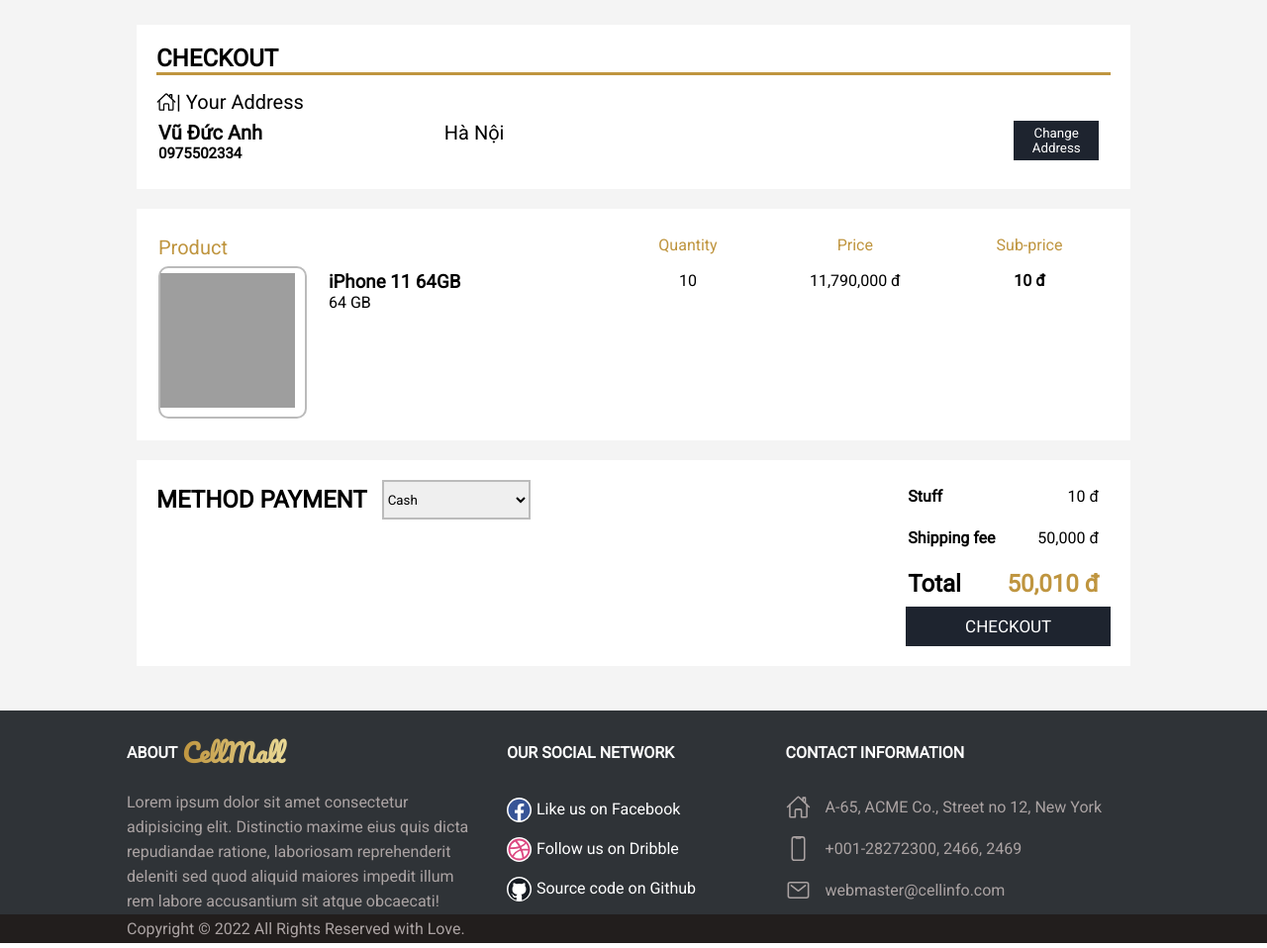
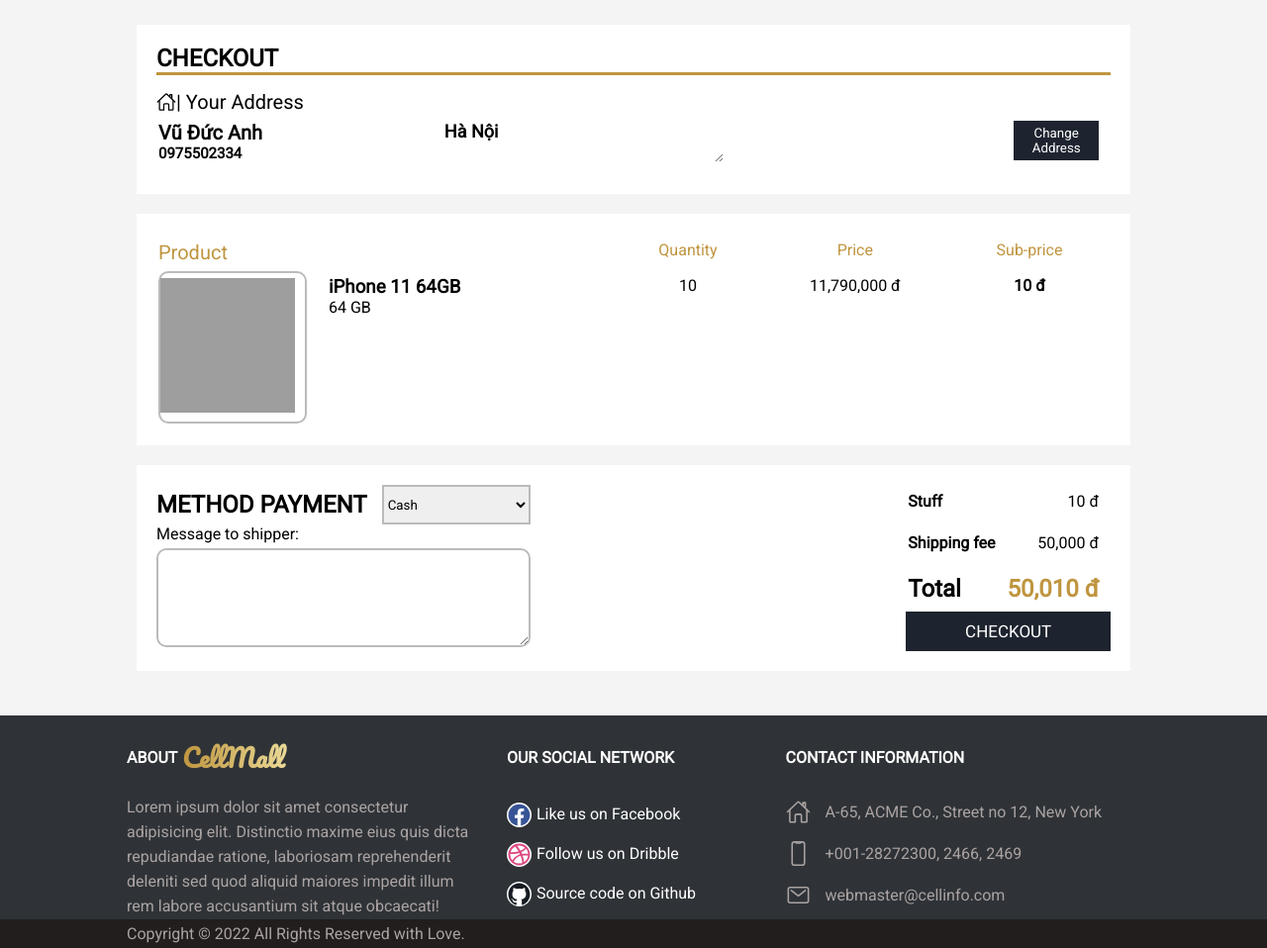
Before and after one commit to AnhDuc0125/CellMall, a PHP site: page /checkoutPage.php in a window 1280 px wide. Shown: the part 75-1033 px from the top of the page at 99% size. Run offline with PHP 8.4, Linux system fonts and the light colour scheme; a user stored in the database is signed in; data comes from the database, SQL or seed files in the repository; tables that the repository leaves empty hold one stand-in row (values such as "Sample post"); grey boxes are pictures that could not be loaded.

Commit message:
update checkout

```diff
--- a/admin/layouts/header.php
+++ b/admin/layouts/header.php
@@ -11,7 +11,6 @@
     <title>Admin CellMall</title>
 
     <meta name="description" content="" />
-
     <!-- Font -->
     <link
         href="https://fonts.googleapis.com/css2?family=Public+Sans:ital,wght@0,300;0,400;0,500;0,600;0,700;1,300;1,400;1,500;1,600;1,700&display=swap"
@@ -24,9 +23,4 @@
     <link rel="stylesheet" href="./theme/assets/vendor/css/core.css" class="template-customizer-core-css" />
     <link rel="stylesheet" href="./theme/assets/vendor/css/theme-default.css" class="template-customizer-theme-css" />
     <link rel="stylesheet" href="./theme/assets/css/demo.css" />
-
-    <!--bootstrap 5 and Jquery cdn -->
-    <script src="https://code.jquery.com/jquery-3.6.0.min.js"
-        integrity="sha256-/xUj+3OJU5yExlq6GSYGSHk7tPXikynS7ogEvDej/m4=" crossorigin="anonymous"></script>
-
 </head>
--- a/assets/css/layouts/productCard.css
+++ b/assets/css/layouts/productCard.css
@@ -111,7 +111,7 @@
   }
 
   .card {
-    /* height: 310px; */
+    height: 300px;
   }
 
   .card__price {
--- a/assets/css/pages/cartPage.css
+++ b/assets/css/pages/cartPage.css
@@ -153,6 +153,7 @@
 
 .checkout__btn a {
   color: white;
+  padding: 10px 85.605px;
 }
 
 .checkout__btn:hover {
--- a/assets/css/pages/checkoutPage.css
+++ b/assets/css/pages/checkoutPage.css
@@ -45,6 +45,15 @@
 
 .address {
   width: 60%;
+}
+
+.address textarea {
+  width: 50%;
+  border: none;
+  outline: none;
+  font-weight: 700;
+  font-size: 18px;
+  pointer-events: none;
 }
 
 .change__btn {
@@ -113,15 +122,25 @@
 .price {
 }
 
-.total_price {
-  /* text-align: right; */
-}
-
 .checkout__footer {
   width: 100%;
   display: flex;
   justify-content: space-between;
   align-items: flex-start;
+}
+
+.messageToShipper label {
+  display: block;
+  margin-bottom: 5px;
+}
+
+.messageToShipper textarea {
+  width: 100%;
+  height: 100px;
+  border: 2px solid #bbb;
+  border-radius: 10px;
+  padding: 5px;
+  outline: none;
 }
 
 .methodPayment {
--- a/pages/cartPage.php
+++ b/pages/cartPage.php
@@ -83,7 +83,7 @@
                              }
                          } else {
                              echo "<h1>You have 0 items in cart :(</h1>";
-                             echo "<h3 class='highlightText'><a href='homePage.php'>Go shopping</a></h3>";
+                             echo "<h3 class='highlightText'><a href='homePage.php'>Go for shopping</a></h3>";
                          }
                         ?>
                     </table>
--- a/pages/checkoutPage.php
+++ b/pages/checkoutPage.php
@@ -7,6 +7,7 @@
 
     require_once("../database/dbContext.php");
     require_once("../database/utility.php");
+
 
     // Get orders of user
     $orderSQL = "SELECT order_items.*, products.title AS 'p-title', products.image AS 'p-image', products.storage AS 'p-storage', products.price AS 'p-price', products.href_param AS 'p-href' FROM order_items, products WHERE order_items.product_id = products.id AND order_items.user_id = ". $_SESSION['currentUser']['id'];
@@ -19,6 +20,20 @@
     // sub-price
     $subPriceSQL = "SELECT SUM(total_price) AS total_price FROM order_items WHERE user_id = ".$_SESSION['currentUser']['id'];
     $subPriceResult = executeResult($subPriceSQL, true);
+
+    if(!empty($_POST)) {
+        $recipient = $_SESSION['currentUser']['fullname'];
+        $phone = $_SESSION['currentUser']['phone'];
+        $user_id = $_SESSION['currentUser']['id'];
+        $address = getPost('address');
+        $message = getPost('message');
+        $total_price = getPost('total_price');
+
+        $checkoutSQL = "INSERT INTO orders (recipient, phone, user_id, address, message, total_price) VALUES ('$recipient', '$phone', '$user_id', '$address', '$message', '$total_price')";
+        execute($checkoutSQL);
+
+        header("Location: homePage.php");
+    }
 ?>
 <!DOCTYPE html>
 <html lang="en">
@@ -46,7 +61,7 @@
     ?>
 
     <div id="main">
-        <div id="checkout">
+        <form method="post" id="checkout">
             <div class="checkout__header">
                 <h2 class="checkout__title">CHECKOUT</h2>
                 <div class="checkout__address">
@@ -61,8 +76,11 @@
                                     <li class="phone" style="font-size: 15px"><?=$userResult['phone']?></li>
                                 </ul>
                             </th>
-                            <td class="address"><?=$userResult['address']?></td>
-                            <td><button class="change__btn">Change Address</button></td>
+                            <td class="address">
+                                <textarea name="address"
+                                    onfocus="setSelectionRange(0, this.value.length)"><?=$userResult['address']?></textarea>
+                            </td>
+                            <td><button type="button" class="change__btn">Change Address</button></td>
                         </tr>
                     </table>
                 </div>
@@ -105,6 +123,7 @@
                 </div>
             </div>
             <div class="checkout__footer">
+                <div class="beforeCheckout">
                     <div class="methodPayment">
                         <h2>METHOD PAYMENT</h2>
                         <select name="method" class="methodForm">
@@ -112,6 +131,11 @@
                             <option value="debit">Debit cards</option>
                             <option value="credit">Credit cards</option>
                         </select>
+                    </div>
+                    <div class="messageToShipper">
+                        <label>Message to shipper:</label>
+                        <textarea name="massage" cols="30" rows="10"></textarea>
+                    </div>
                 </div>
                 <div class="checkoutBox">
                     <table>
@@ -129,6 +153,8 @@
                             </th>
                             <td class="fee">
                                 <h2><?=number_format($subPriceResult['total_price'] + 50000)?> đ</h2>
+                                <input type="hidden" name="total_price"
+                                    value="<?=$subPriceResult['total_price'] + 50000?>">
                             </td>
                         </tr>
                     </table>
@@ -136,7 +162,7 @@
                         onclick="checkout(<?=$_SESSION['currentUser']['id']?>)">CHECKOUT</button>
                 </div>
             </div>
-        </div>
+        </form>
     </div>
 
     <!-- Footer -->
@@ -154,6 +180,10 @@
         }
     })
 }
+
+$('.change__btn').click(function() {
+    $('[name=address]').focus()
+})
 </script>
 
 </html>
```
Lines whose indentation alone changed are shown as unchanged.
